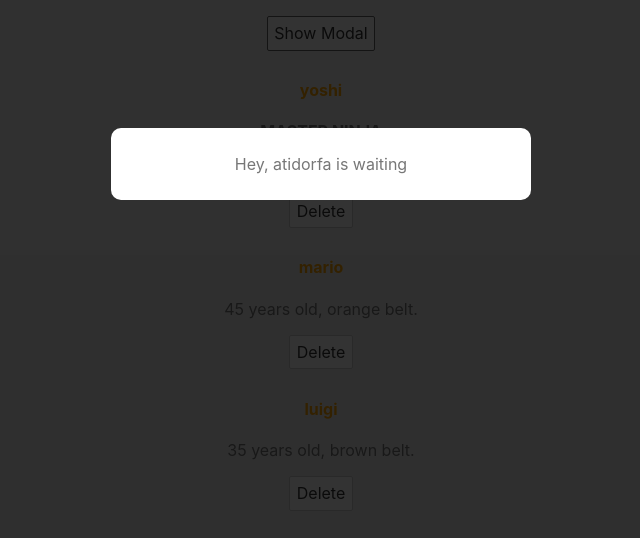
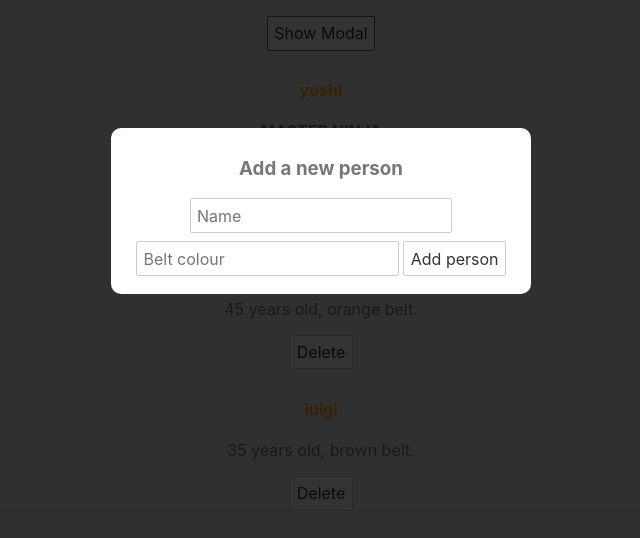
Before and after one commit to atidorfa/svtapp, a Svelte app: page / in a window 1280 px wide. Both pictures are taken after a click on the button "Show Modal". Shown: the top 538 px of the page, without its empty margins (319-959 px from the left). Built offline with nearby package versions, Linux system fonts and the light colour scheme.

Commit message:
#14 Slots

```diff
--- a/src/App.svelte
+++ b/src/App.svelte
@@ -29,11 +29,20 @@
     <p>Not greater than 5</p>
 {/if} -->
 
-<Modal message="Hey, atidorfa is waiting" {showModal} on:click={toggleModal} />
+<Modal {showModal} on:click={toggleModal} >
+    <form>
+        <input type="text" placeholder="Name">
+        <input type="text" placeholder="Belt colour">
+        <button>Add person</button>
+    </form>
+    <div slot="title">
+        <h3>Add a new person</h3>
+    </div>
+</Modal>
 <!-- <Modal isPromo={true}/> -->
 
 <main>
-    <button on:click|once={toggleModal}>Show Modal</button>
+    <button on:click={toggleModal}>Show Modal</button>
 	{#each people as person (person.id)}
         <div>
             <h4>{person.name}</h4>
--- a/src/Modal.svelte
+++ b/src/Modal.svelte
@@ -4,7 +4,6 @@
     // preventDefault - prevent the default action (run. e.preventDefault())
     // self - only fires the event if the clicked element is the target
 
-    export let message = "Default message value";
     export let showModal = false;
     export let isPromo = false;
 </script>
@@ -12,7 +11,8 @@
 {#if showModal}
 <div class="backdrop" class:promo={isPromo} on:click|self>
     <div class="modal">
-        <p>{message}</p>
+        <slot name="title"></slot>
+        <slot></slot>
     </div>
 </div>
 {/if}
```
